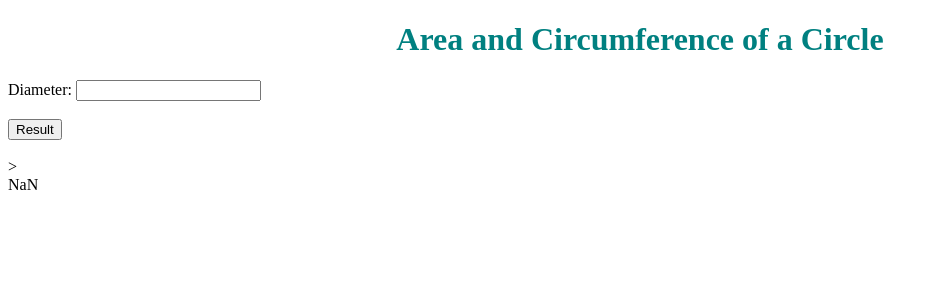
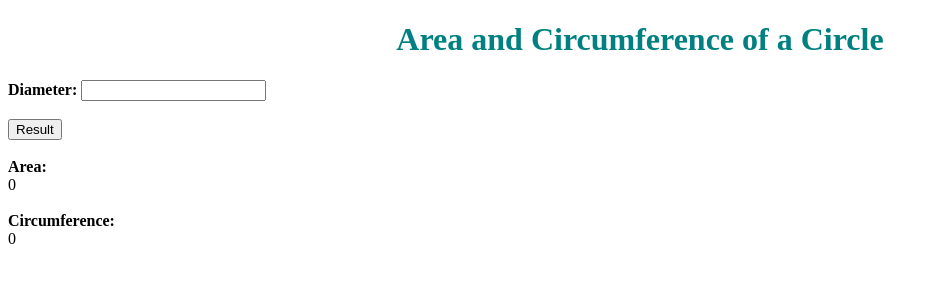
Before and after one commit to Sahana-Lawrence/ICS2O-Assign-Assign4B, a plain HTML site: page index.html in a window 1280 px wide. Both pictures are taken after a click on the button "Result". Shown: the whole page, without its empty margins (0-938 px from the left). Drawn offline with Linux system fonts and the light colour scheme.

Commit message:
updated files

```diff
--- a/index.html
+++ b/index.html
@@ -11,13 +11,16 @@
   </head>
   <body>
     <h1>Area and Circumference of a Circle</h1>
-    Diameter:
+    <b>Diameter:</b>
     <input id="diameter">
     <br><br>
     <input type="button" id="btnarea" onclick="Area();" value="Result">
-    <br><br>>
+    <br><br>
+    <b>Area:</b>
     <div id="divresult1"></div>
-    <div id="diveresult2"></div>
+    <br>
+    <b>Circumference:</b>
+    <div id="divresult2"></div>
     <script src="index.js"></script>
   </body>
 </html>
--- a/index.js
+++ b/index.js
@@ -5,9 +5,9 @@ function Area(){
 var diameter = document.getElementById("diameter");
 var radius = document.getElementById("radius");
 var diametervalue = +diameter.value;
-var radiusvalue = +(diameter/2).value;
-var result1 = ((diameter/2).value*(diameter/2).value*Math.PI);
-var result2  = (2*(diameter/2).value*Math.PI);
+var radiusvalue = +(diameter.value/2);
+var result1 = ((diameter.value/2)*(diameter.value/2)*Math.PI);
+var result2  = (diameter.value*Math.PI);
 var divresult1 = document.getElementById("divresult1");
 var divresult2 = document.getElementById("divresult2");
 divresult1.innerHTML = result1;
```
